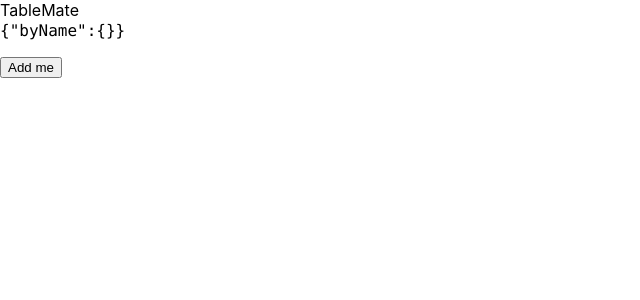
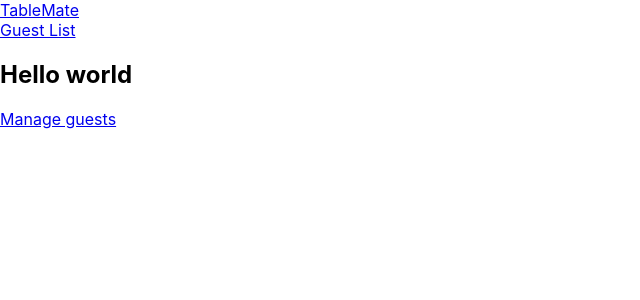
Before and after one commit to SeanMcP/TableMate, a React (Create React App) app: page / in a window 1280 px wide. Shown: the top 300 px of the page, without its empty margins (0-640 px from the left). Built offline with nearby package versions, Linux system fonts and the light colour scheme.

Commit message:
Add routing
I opted for @reach/router for its built-in accessibility features. The
API is similar to react-router, so the app could be easily moved over if
 necessary.

```diff
--- a/package.json
+++ b/package.json
@@ -3,6 +3,7 @@
   "version": "0.1.0",
   "private": true,
   "dependencies": {
+    "@reach/router": "^1.2.1",
     "react": "^16.8.6",
     "react-dom": "^16.8.6",
     "react-scripts": "3.0.0"
--- a/src/components/App.jsx
+++ b/src/components/App.jsx
@@ -1,14 +1,20 @@
-import React from 'react';
-import { GuestProvider } from '../store/GuestContext';
-import GuestList from './GuestList';
+import React from "react";
+import { Router } from "@reach/router";
+import { GuestProvider } from "../store/GuestContext";
+
+import GuestView from "../views/GuestView";
+import HomeView from "../views/HomeView";
+import Layout from "./layout/Layout";
 
 function App() {
   return (
     <GuestProvider>
-      <div className="App">
-        TableMate
-        <GuestList />
-      </div>
+      <Layout>
+        <Router>
+          <HomeView path="/" />
+          <GuestView path="/guests" />
+        </Router>
+      </Layout>
     </GuestProvider>
   );
 }
--- /dev/null
+++ b/src/components/layout/Layout.jsx
@@ -0,0 +1,18 @@
+import React from "react";
+import { Link } from "@reach/router";
+
+function Layout({ children }) {
+  return (
+    <div>
+      <header>
+        <Link to="/">TableMate</Link>
+        <nav>
+          <Link to="/guests">Guest List</Link>
+        </nav>
+      </header>
+      {children}
+    </div>
+  );
+}
+
+export default Layout;
--- /dev/null
+++ b/src/views/GuestView.jsx
@@ -0,0 +1,13 @@
+import React from "react";
+import GuestList from "../components/GuestList";
+
+function GuestView(props) {
+  return (
+    <div>
+      <code>{JSON.stringify(props)}</code>
+      <GuestList />
+    </div>
+  );
+}
+
+export default GuestView;
--- /dev/null
+++ b/src/views/HomeView.jsx
@@ -0,0 +1,13 @@
+import React from "react";
+import { Link } from "@reach/router";
+
+function HomeView(props) {
+  return (
+    <div>
+      <h2>Hello world</h2>
+      <Link to="/guests">Manage guests</Link>
+    </div>
+  );
+}
+
+export default HomeView;
```
Also changed, not shown: 1 other file (tests, documents, lock files or other folders).
